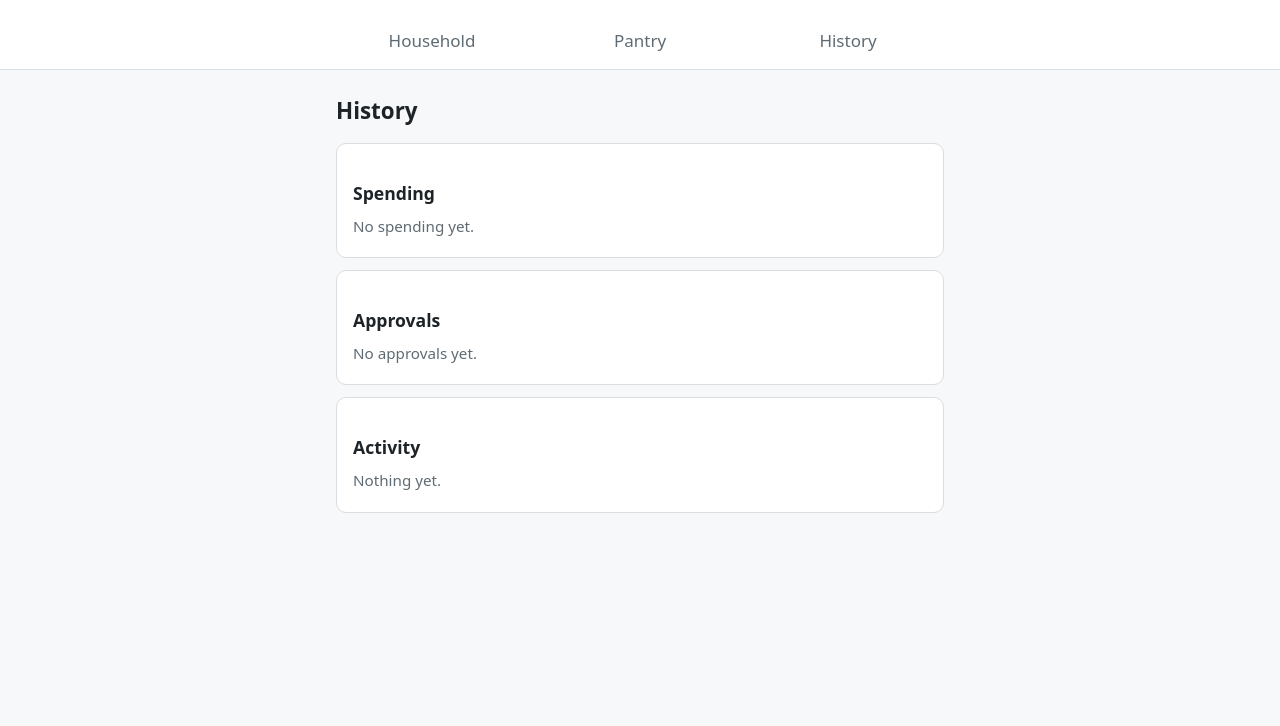
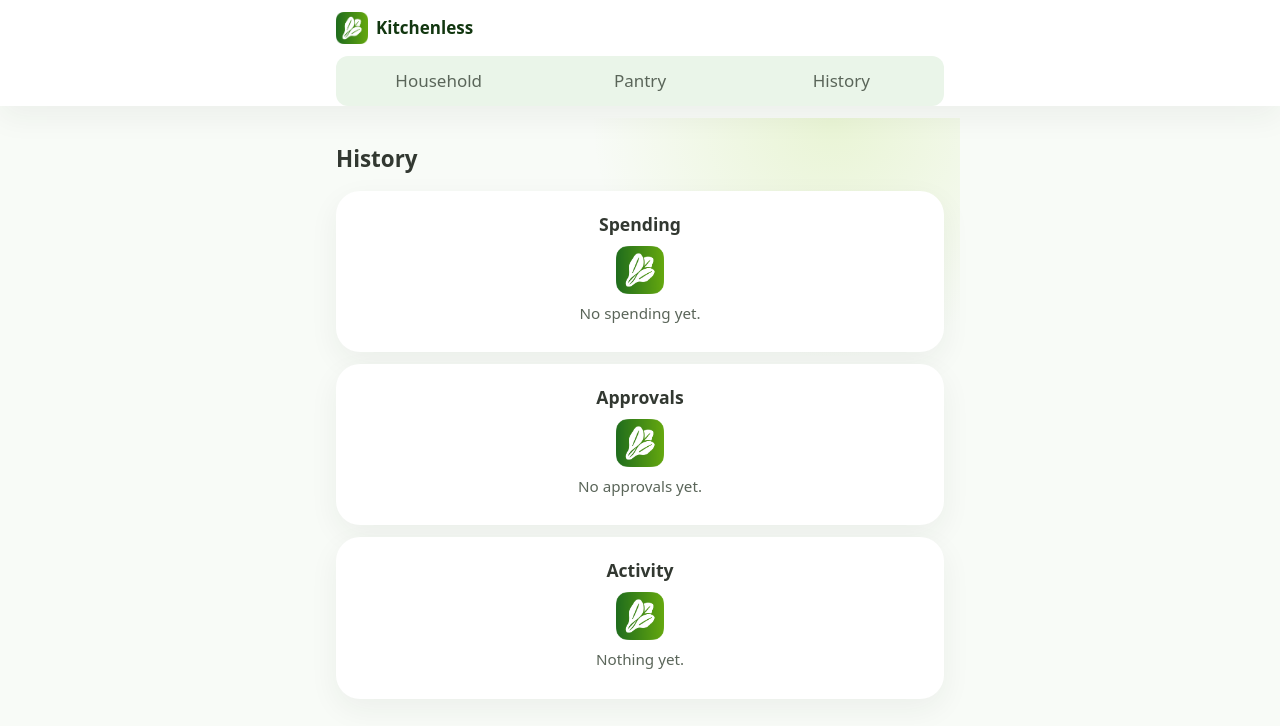
Before and after one commit to street-spinach/kitchenless-agent-platform, a Python web app: template services/api/templates/history.html in a window 1280 px wide. Shown: the top 726 px of the page. Run offline with Jinja, Linux system fonts and the light colour scheme; the template is opened without the code that fills it, so the values that code supplies are empty.

Commit message:
feat: /me restyle and branded status pages (#410) (#423)
Rewrite me.css on brand.css (showcase.md §3.1) and render _page() through base.html without tabs, so sign-in results, consent done and errors are branded.

Co-authored-by: Claude Opus 5.5 <noreply@anthropic.com>

```diff
--- a/services/api/static/me.css
+++ b/services/api/static/me.css
@@ -1,68 +1,127 @@
-/* The /me pages (experience.md §8): system fonts, one column, readable on a phone. */
-:root {
-  --ink: #1d2327;
-  --muted: #5f6b73;
-  --line: #d9dee2;
-  --bg: #f7f8f9;
-  --card: #ffffff;
-  --accent: #1f6f50;
-  --warn: #8a4b00;
-  color-scheme: light;
-}
+/* The /me pages (showcase.md §3.1, experience.md §8): the Spinach brand on brand.css's
+   tokens, one column, readable on a phone. No JavaScript. */
+@import "brand.css";
+
+:root { color-scheme: light; }
 * { box-sizing: border-box; }
 html { -webkit-text-size-adjust: 100%; }
 body {
   margin: 0;
-  font: 17px/1.5 system-ui, -apple-system, "Segoe UI", Roboto, "Helvetica Neue", Arial, sans-serif;
-  color: var(--ink);
-  background: var(--bg);
+  font-size: 17px;
+  line-height: 1.5;
+  font-family: var(--brand-font, system-ui, sans-serif);
+  color: var(--brand-ink);
+  background: var(--brand-bg);
 }
-main { max-width: 40rem; margin: 0 auto; padding: 1rem; }
-h1 { font-size: 1.4rem; margin: 0.5rem 0 1rem; }
-h2 { font-size: 1.1rem; margin: 1.5rem 0 0.5rem; }
+main {
+  max-width: 40rem;
+  margin: 0 auto;
+  padding: 1rem;
+  /* The site's hero glow, behind the first card only. */
+  background: radial-gradient(circle at 80% 0%, rgba(142, 204, 6, 0.14), transparent 40%) no-repeat top / 100% 20rem;
+}
+h1 { font-size: 1.4rem; margin: 0.5rem 0 1rem; color: var(--brand-ink-soft); }
+h2 { font-size: 1.1rem; margin: 0 0 0.5rem; color: var(--brand-ink-soft); }
 p { margin: 0.5rem 0; }
-.muted { color: var(--muted); font-size: 0.95rem; }
-.top { background: var(--card); border-bottom: 1px solid var(--line); }
-.who { max-width: 40rem; margin: 0 auto; padding: 0.75rem 1rem 0.25rem; }
-.tabs { display: flex; max-width: 40rem; margin: 0 auto; padding: 0 0.5rem; }
+a { color: var(--brand-green-700); }
+a:hover { color: var(--brand-green-600); }
+pre { margin: 0.5rem 0; overflow-x: auto; font-size: 0.85rem; }
+.muted { color: var(--brand-muted); font-size: 0.95rem; }
+
+/* Header: logo and name on the left, the person as a pill on the right; tabs below. */
+.top { background: var(--brand-white); box-shadow: var(--brand-shadow); }
+.bar {
+  display: flex;
+  align-items: center;
+  justify-content: space-between;
+  gap: 0.75rem;
+  flex-wrap: wrap;
+  max-width: 40rem;
+  margin: 0 auto;
+  padding: 0.75rem 1rem;
+}
+.brand { display: flex; align-items: center; gap: 0.5rem; color: var(--brand-green-900); font-weight: 700; }
+.who {
+  margin: 0;
+  padding: 0.2rem 0.75rem;
+  border-radius: 999px;
+  background: var(--brand-green-50);
+  color: var(--brand-green-700);
+  font-size: 13px;
+}
+.tabs {
+  display: flex;
+  gap: 0.25rem;
+  width: calc(100% - 2rem);
+  max-width: 38rem;
+  margin: 0 auto 0.75rem;
+  padding: 0.25rem;
+  border-radius: var(--brand-radius-control);
+  background: var(--brand-green-50);
+}
 .tabs a {
   flex: 1;
+  padding: 0.5rem 0.25rem;
+  border-radius: calc(var(--brand-radius-control) - 4px);
   text-align: center;
-  padding: 0.75rem 0.25rem;
-  color: var(--muted);
+  color: var(--brand-muted);
   text-decoration: none;
-  border-bottom: 3px solid transparent;
 }
-.tabs a[aria-current="page"] { color: var(--accent); border-bottom-color: var(--accent); font-weight: 600; }
+.tabs a[aria-current="page"] { background: var(--brand-white); color: var(--brand-green-700); font-weight: 700; }
+
+/* Cards. */
 .card {
-  background: var(--card);
-  border: 1px solid var(--line);
-  border-radius: 10px;
-  padding: 0.75rem 1rem;
   margin: 0.75rem 0;
+  padding: 20px;
+  border-radius: var(--brand-radius-card);
+  background: var(--brand-white);
+  box-shadow: var(--brand-shadow);
 }
+.hero { background: var(--brand-green-900); color: var(--brand-white); box-shadow: var(--brand-shadow-lift); }
+.hero h2 { color: var(--brand-white); }
+.hero .muted { color: var(--brand-green-50); }
+.budget-bar { height: 8px; border-radius: 999px; background: rgba(255, 255, 255, 0.16); overflow: hidden; }
+.budget-bar > span { display: block; height: 100%; background: var(--brand-lime); }
+
 ul.rows { list-style: none; margin: 0; padding: 0; }
-ul.rows > li { padding: 0.6rem 0; border-top: 1px solid var(--line); }
+ul.rows > li { padding: 0.6rem 0; border-top: 1px solid var(--brand-line); }
 ul.rows > li:first-child { border-top: 0; }
 .row { display: flex; align-items: center; justify-content: space-between; gap: 0.75rem; flex-wrap: wrap; }
+
+/* Buttons and inputs. */
 form.inline { display: inline-flex; gap: 0.5rem; margin: 0; }
 button, input[type="number"] {
   font: inherit;
-  min-height: 44px;
+  min-height: 48px;
   padding: 0.4rem 0.9rem;
-  border-radius: 8px;
-  border: 1px solid var(--line);
-  background: var(--card);
-  color: var(--ink);
+  border: 0;
+  border-radius: var(--brand-radius-control);
+  background: var(--brand-white);
+  box-shadow: inset 0 0 0 1px rgba(30, 107, 28, 0.16);
 }
-button { cursor: pointer; }
-button.primary { background: var(--accent); border-color: var(--accent); color: #fff; }
-button[aria-pressed="true"] { border-color: var(--accent); box-shadow: inset 0 0 0 1px var(--accent); }
+input[type="number"] { color: var(--brand-ink); }
+button { cursor: pointer; color: var(--brand-green-700); font-weight: 700; }
+button:focus-visible, input:focus-visible, a:focus-visible { outline: 2px solid var(--brand-green-600); outline-offset: 2px; }
+button.primary { background: var(--brand-gradient); box-shadow: none; color: var(--brand-white); }
+button.destructive { color: var(--brand-orange); }
+button[aria-pressed="true"] { background: var(--brand-green-50); box-shadow: inset 0 0 0 2px var(--brand-green-600); }
 .switch { display: flex; align-items: center; gap: 0.75rem; min-height: 44px; }
-.switch input { width: 1.4rem; height: 1.4rem; accent-color: var(--accent); }
-.state-out { color: var(--warn); }
-.error { border-color: var(--warn); }
-@media (prefers-color-scheme: dark) {
-  :root { --ink: #e8ecee; --muted: #a4afb6; --line: #354047; --bg: #161b1e; --card: #1f262a; --accent: #5fc39a; --warn: #f0a85a; color-scheme: dark; }
-  button.primary { color: #0d1a14; }
+.switch input { width: 1.4rem; height: 1.4rem; accent-color: var(--brand-green-500); }
+
+/* Status pills. */
+.pill {
+  display: inline-block;
+  margin: 0 0 0.25rem;
+  padding: 0.15rem 0.7rem;
+  border-radius: 999px;
+  font-size: 13px;
+  font-weight: 700;
 }
+.pill-ok { background: var(--brand-green-50); color: var(--brand-green-700); }
+.pill-attention { background: #fdf1e6; color: var(--brand-orange); }
+.pill-refused { background: #fdeaea; color: var(--brand-danger); }
+.pill-quiet { background: var(--brand-bg-2); color: var(--brand-muted); }
+
+/* Empty and error states: the logo at 48 px over the existing copy. */
+.state { text-align: center; }
+.state-logo { display: block; margin: 0.25rem auto 0.5rem; }
--- a/services/api/templates/base.html
+++ b/services/api/templates/base.html
@@ -5,30 +5,47 @@ Context, set by every /me route:
   household {name}             their household
   tab       "household" | "pantry" | "history" | none   the selected tab
 Child templates fill `title` and `content`. Every form includes `csrf_field(token)`, the
-route's itsdangerous token over the session id and that form's name (checked first). -#}
+route's itsdangerous token over the session id and that form's name (checked first).
+Empty and error states start with `state_logo()`.
+
+`me._page()` renders this file directly (showcase.md §3.1), with:
+  hide_tabs  true                no tab nav: the person may not be signed in yet
+  heading    the page's title
+  page_body  HTML built and escaped by `_page()`'s callers
+  page_error true for a status of 400 or more, shown as an error state -#}
 {%- macro csrf_field(token) -%}
 <input type="hidden" name="csrf" value="{{ token }}">
+{%- endmacro -%}
+{%- macro state_logo() -%}
+<img class="state-logo" src="/me/static/brand/spinach-icon.png" alt="" width="48" height="48">
 {%- endmacro -%}
 <!doctype html>
 <html lang="en">
 <head>
 <meta charset="utf-8">
 <meta name="viewport" content="width=device-width, initial-scale=1">
-<title>{% block title %}Kitchenless{% endblock %}</title>
+<title>{% block title %}{{ heading or "Kitchenless" }}{% endblock %}</title>
 <link rel="stylesheet" href="/me/static/me.css">
 </head>
 <body>
 <header class="top">
-  <p class="who">{% if person %}<strong>{{ person.name }}</strong>{% endif %}{% if household %} · {{ household.name }}{% endif %}</p>
+  <div class="bar">
+    <span class="brand"><img src="/me/static/brand/spinach-icon.png" alt="" width="32" height="32">Kitchenless</span>
+    {% if person or household %}<p class="who">{% if person %}<strong>{{ person.name }}</strong>{% endif %}{% if household %} · {{ household.name }}{% endif %}</p>{% endif %}
+  </div>
+  {% if not hide_tabs %}
   <nav class="tabs" aria-label="Pages">
     <a href="/me/household"{% if tab == "household" %} aria-current="page"{% endif %}>Household</a>
     <a href="/me/pantry"{% if tab == "pantry" %} aria-current="page"{% endif %}>Pantry</a>
     <a href="/me/history"{% if tab == "history" %} aria-current="page"{% endif %}>History</a>
   </nav>
+  {% endif %}
 </header>
 <main>
 <h1>{{ self.title() }}</h1>
-{% block content %}{% endblock %}
+{% block content %}{% if page_body %}
+<section class="card{% if page_error %} state{% endif %}">{% if page_error %}{{ state_logo() }}{% endif %}{{ page_body | safe }}</section>
+{% endif %}{% endblock %}
 </main>
 </body>
 </html>
--- a/services/api/templates/error.html
+++ b/services/api/templates/error.html
@@ -5,7 +5,8 @@ Context, besides base.html's (person and household may be none):
   message  the page copy, for example "This page timed out. Write *my page* in WhatsApp for
            a new link." -#}
 {% extends "base.html" %}
+{% from "base.html" import state_logo %}
 {% block title %}{{ heading or "Something went wrong" }}{% endblock %}
 {% block content %}
-<p class="card error">{{ message }}</p>
+<section class="card state">{{ state_logo() }}<p>{{ message }}</p></section>
 {% endblock %}
--- a/services/api/templates/history.html
+++ b/services/api/templates/history.html
@@ -6,9 +6,10 @@ Context, besides base.html's:
   approvals  [{at, amount, status}]
   events     [{at, text}]              audit rows, as text built by code -#}
 {% extends "base.html" %}
+{% from "base.html" import state_logo %}
 {% block title %}History{% endblock %}
 {% block content %}
-<section class="card">
+<section class="card{% if not spending %} state{% endif %}">
   <h2>Spending</h2>
   {% if spending %}
   <ul class="rows">
@@ -26,24 +27,26 @@ Context, besides base.html's:
     {% endfor %}
   </ul>
   {% else %}
+  {{ state_logo() }}
   <p class="muted">No spending yet.</p>
   {% endif %}
 </section>
 
-<section class="card">
+<section class="card{% if not approvals %} state{% endif %}">
   <h2>Approvals</h2>
   {% if approvals %}
   <ul class="rows">
     {% for a in approvals %}
-    <li class="row"><span>{{ a.at }} · {{ a.amount }}</span><span class="muted">{{ a.status }}</span></li>
+    <li class="row"><span>{{ a.at }} · {{ a.amount }}</span><span class="pill {{ {'approved': 'pill-ok', 'pending': 'pill-attention', 'rejected': 'pill-refused'}.get(a.status, 'pill-quiet') }}">{{ a.status }}</span></li>
     {% endfor %}
   </ul>
   {% else %}
+  {{ state_logo() }}
   <p class="muted">No approvals yet.</p>
   {% endif %}
 </section>
 
-<section class="card">
+<section class="card{% if not events %} state{% endif %}">
   <h2>Activity</h2>
   {% if events %}
   <ul class="rows">
@@ -52,6 +55,7 @@ Context, besides base.html's:
     {% endfor %}
   </ul>
   {% else %}
+  {{ state_logo() }}
   <p class="muted">Nothing yet.</p>
   {% endif %}
 </section>
```
Also changed, not shown: services/api/routes/me.py (+13 -7 lines), services/api/templates/agents.html (+4 -3 lines), services/api/templates/household.html (+5 -3 lines), services/api/templates/pantry.html (+6 -6 lines), tests/unit/test_me_templates.py (+93 -1 lines).
